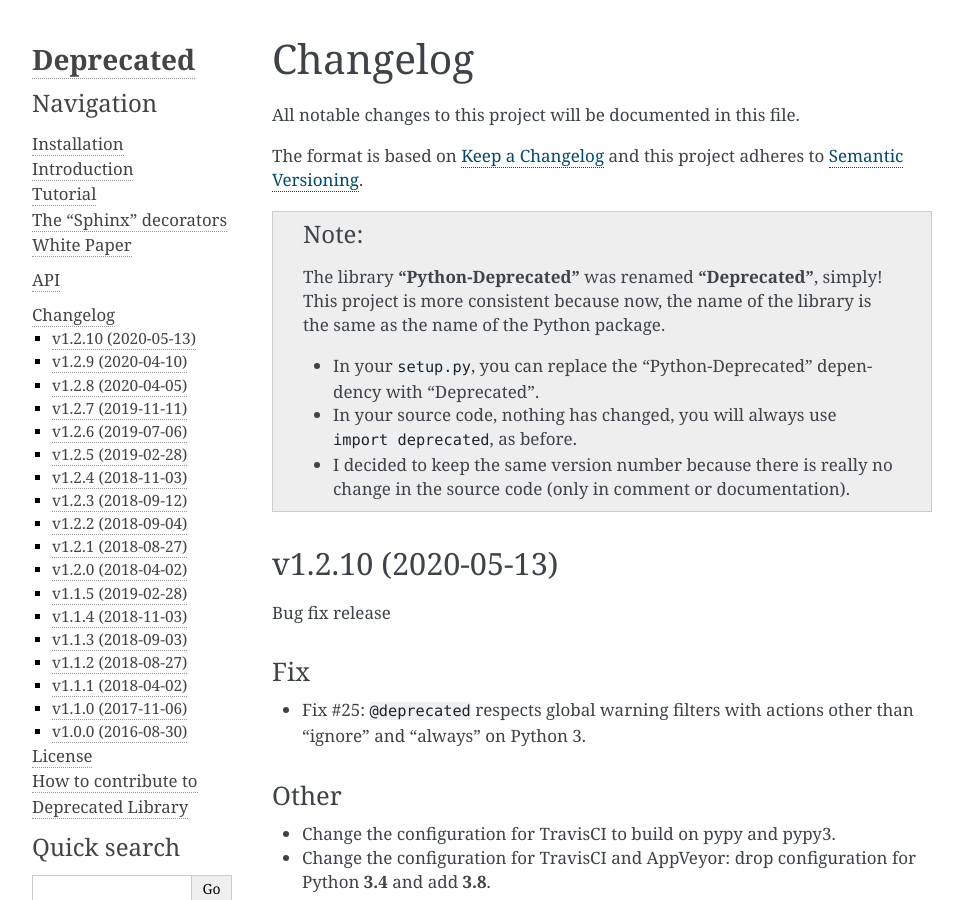
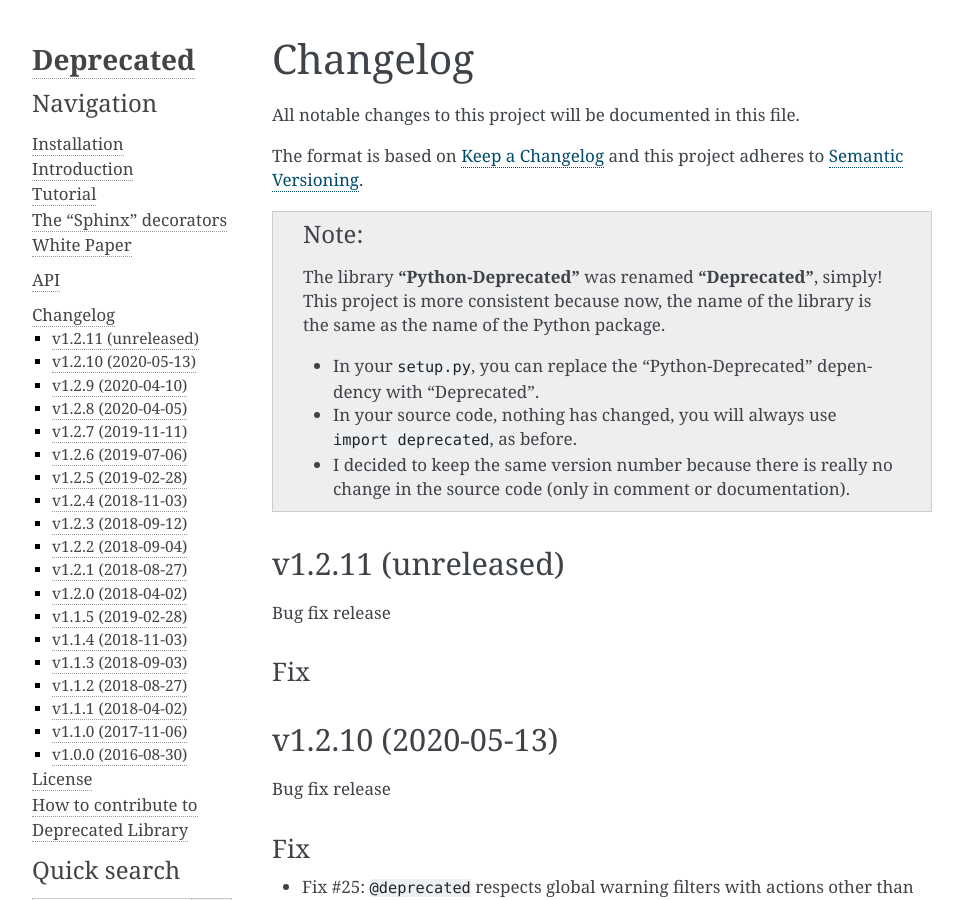
Before and after one commit to laurent-laporte-pro/deprecated, a Sphinx documentation site: the page built from docs/source/changelog.rst, in a window 1280 px wide and 900 px high. Shown: the whole window, without its empty margins (148-1111 px from the left). Built offline with Sphinx 7.4.7, drawn with Linux system fonts in a browser that asks for light colours.

Commit message:
Prepare next version 1.2.11 (unreleased)

```diff
--- a/CHANGELOG.rst
+++ b/CHANGELOG.rst
@@ -16,6 +16,15 @@ and this project adheres to `Semantic Versioning <https://semver.org/spec/v2.0.0
     - In your source code, nothing has changed, you will always use ``import deprecated``, as before.
     - I decided to keep the same version number because there is really no change in the source code
       (only in comment or documentation).
+
+
+v1.2.11 (unreleased)
+====================
+
+Bug fix release
+
+Fix
+---
 
 
 v1.2.10 (2020-05-13)
--- a/deprecated/__init__.py
+++ b/deprecated/__init__.py
@@ -8,6 +8,6 @@ Python ``@deprecated`` decorator to deprecate old python classes, functions or m
 """
 
 #: Module Version Number, see `PEP 396 <https://www.python.org/dev/peps/pep-0396/>`_.
-__version__ = "1.2.10"
+__version__ = "1.2.11"
 
 from deprecated.classic import deprecated
--- a/docs/source/conf.py
+++ b/docs/source/conf.py
@@ -61,7 +61,7 @@ author = 'Marcos CARDOSO & Laurent LAPORTE'
 # built documents.
 #
 # The full version, including alpha/beta/rc tags.
-release = "1.2.10"
+release = "1.2.11"
 # The short X.Y version.
 version = release.rpartition('.')[0]
 
--- a/setup.py
+++ b/setup.py
@@ -143,7 +143,7 @@ from setuptools import setup
 
 setup(
     name='Deprecated',
-    version='1.2.10',
+    version='1.2.11',
     url='https://github.com/tantale/deprecated',
     project_urls={
         "Documentation": "https://deprecated.readthedocs.io/en/latest/",
```
Also changed, not shown: .bumpversion.cfg, 1 other file.
